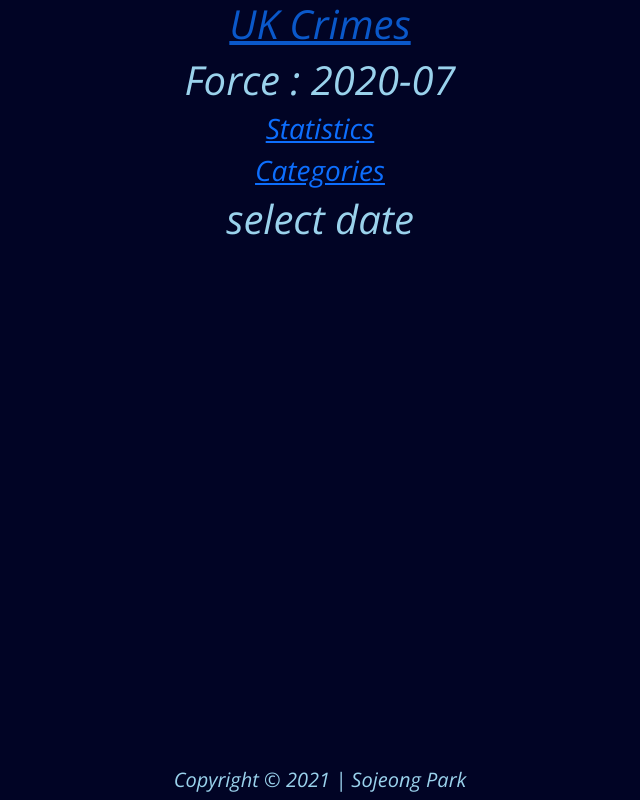
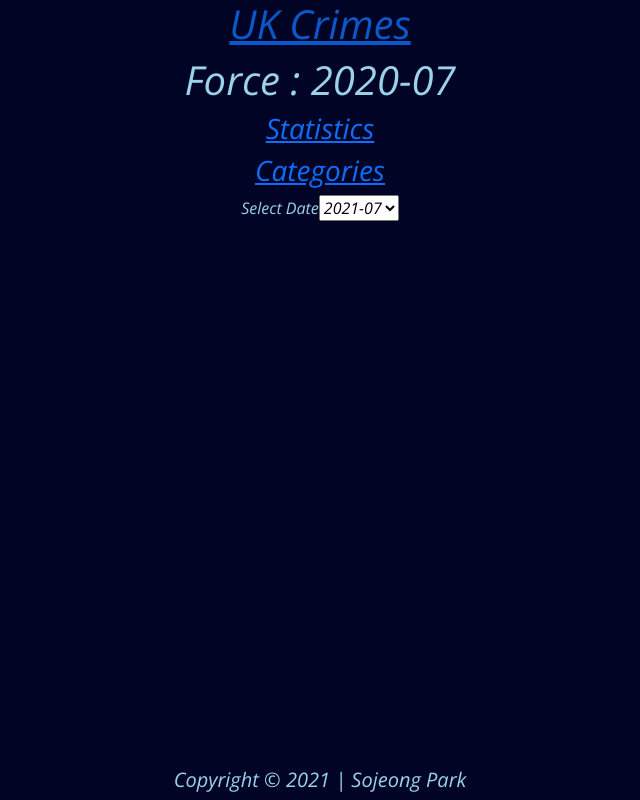
Before and after one commit to sojeong2020/Police-APP, a React (Create React App) app: page /dates in a window 1280 px wide. Shown: the whole page, without its empty margins (320-960 px from the left). Built offline with nearby package versions, Linux system fonts and the light colour scheme.

Commit message:
add dates on dates component

```diff
--- a/src/components/Dates.jsx
+++ b/src/components/Dates.jsx
@@ -1,9 +1,52 @@
-import React from 'react';
+import React, { useState } from 'react';
+import  { Form }  from 'react-bootstrap';
+
 
 const Dates = () => {
+    const [date,setDate]=useState('')
+    console.log(date)
+
+    const handleChange=(event)=>{
+        setDate({value:event.target.value})
+   }
+
+   const handleSubmit=(event)=>{
+        event.preventDefault();
+
+   }
+
     return (
         <div>
-            <h1>select date</h1>
+             <Form value="submit" onSubmit={handleSubmit}>
+               <Form.Label><p>Select Date</p></Form.Label>
+                 <select onChange={handleChange}>
+                 <option value="2021-07">2021-07 </option>
+                 <option value="2021-06">2021-06 </option>
+                 <option value="2021-05">2021-05</option>
+                 <option value="2021-04">2021-04 </option>
+                 <option value="2021-03">2021-03 </option>
+                 <option value="2021-02">2021-02 </option>
+                 <option value="2021-01">2021-01</option>
+                 <option value="2020-12">2020-12 </option>
+                 <option value="2020-11">2020-11 </option>
+                 <option value="2020-10">2020-10 </option>
+                 <option value="2020-09">2020-09 </option>
+                 <option value="2020-08">2020-08 </option>
+                 <option value="2020-07">2020-07 </option>
+                 <option value="2020-06">2020-06 </option>
+                 <option value="2020-05">2020-05 </option>
+                 <option value="2020-04">2020-04 </option>
+                 <option value="2020-03">2020-03 </option>
+                 <option value="2020-02">2020-02 </option>
+                 <option value="2020-01">2020-01 </option>
+                 <option value="2019-12">2019-12 </option>
+                 <option value="2019-11">2019-11 </option>
+                 <option value="2019-10">2019-10 </option>
+                 <option value="2019-09">2019-09 </option>
+                 <option value="2019-08">2019-08 </option>
+                 <option value="2019-07">2019-07 </option>
+                </select>
+            </Form>
         </div>
     );
 };
```
